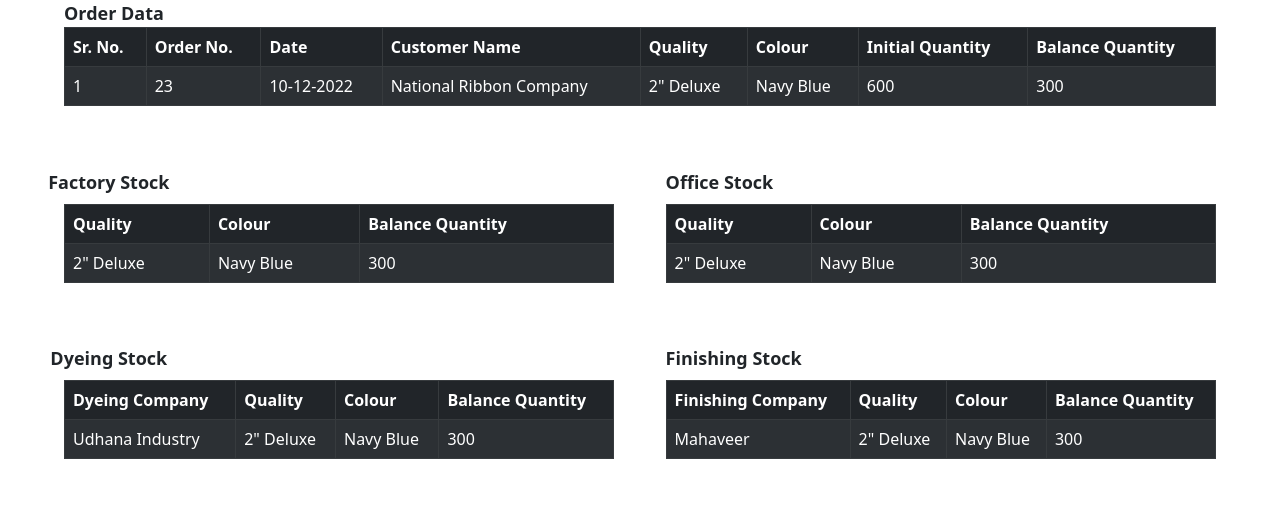
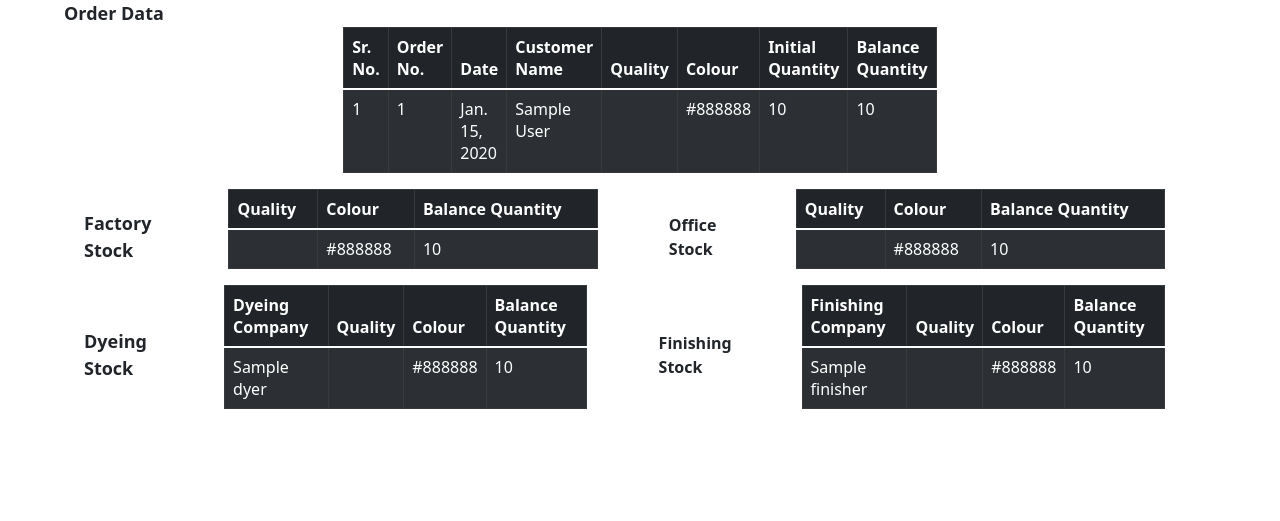
Before and after one commit to bothrajat/Stock-Management, a Django app: page /management/stock-view/ in a window 1280 px wide. Shown: the part 56-577 px from the top of the page. Run offline with Django 4.2, Linux system fonts and the light colour scheme; tables that the repository leaves empty hold one stand-in row (values such as "Sample post").

Commit message:
stockview

```diff
--- a/management/admin.py
+++ b/management/admin.py
@@ -13,3 +13,6 @@ admin.site.register(FactoryStock)
 admin.site.register(OfficeStock)
 admin.site.register(DyeingStock)
 admin.site.register(FinishingStock)
+admin.site.register(OrderList)
+admin.site.register(Office)
+admin.site.register(Factory)
--- a/management/models.py
+++ b/management/models.py
@@ -23,6 +23,12 @@ class OrderList(models.Model):
     OrderedQuantity = models.PositiveIntegerField()
     BalanceQuantity = models.PositiveIntegerField()
     Date = models.DateField()
+
+class Office(models.Model):
+    Name=models.CharField(max_length=10, unique=True)
+
+class Factory(models.Model):
+    Name=models.CharField(max_length=20, unique=True)
 
 class Dyer(models.Model):
     Name=models.CharField(max_length=256, unique=True)
--- a/management/views.py
+++ b/management/views.py
@@ -76,7 +76,14 @@ def order_booking(request):
 
 
 def stock_view(request):
-    return render(request, "stock_view.html")
+    FactStock = FactoryStock.objects.all()
+    OffStock = OfficeStock.objects.all()
+    DyeStock = DyeingStock.objects.all()
+    Orders = OrderList.objects.all()
+    FinStock = FinishingStock.objects.all()
+
+
+    return render(request, "stock_view.html", context={"FactStock":FactStock, "OffStock":OffStock, "DyeStock":DyeStock, "Orders":Orders, "FinStock":FinStock})
 
 
 def consumption_record(request):
--- a/static/stock_view.css
+++ b/static/stock_view.css
@@ -46,6 +46,11 @@ form {
   justify-content: center;
   margin-left: 5vw;
   margin-right: 5vw;
+}
+.row_wrap table{
+  width: 42vw;
+  margin-left: 4vw;
+  margin-right: 4vw;
 }
 
 .row_wrap>label {
@@ -100,16 +105,15 @@ form {
 .dwrap {
   display: flex;
   flex-direction: row;
+  margin-left: 5vw;
+  margin-right: 5vw;
 }
-.dwrap .row_wrap_left table{
-  width: 43vw;
+.dwrap>table{
+  width: 100vw;
+  display: flex;
+  flex-direction: column;
   margin-left: 5vw;
   margin-right: 2vw;
-}
-.dwrap .row_wrap_right table{
-  width: 43vw;
-  margin-right: 5vw;
-  margin-left: 2vw;
 }
 .dwrap>div:nth-child(1){
   height: 50vh;
@@ -128,7 +132,6 @@ form {
 .row_wrap_left .leftt {
   text-align: left;
   margin-left: -33vw;
-  margin-bottom: -3vw;
   font-size:large;
 }
 
@@ -154,3 +157,16 @@ form {
 .row_wrap_right select {
   width: 250px;
 }
+
+.column {
+  float: left;
+  width: 50%;
+  padding: 5px;
+}
+/* table{
+  counter-reset: Serial;
+}
+tr td:first-child:before {
+  counter-increment: Serial; /* Increment the Serial counter */
+  content: "" counter(Serial); /* Display the counter */
+}    */
--- a/templates/stock_view.html
+++ b/templates/stock_view.html
@@ -1,16 +1,15 @@
 {% load static %}
 <html>
     <head>
-        <meta charset="utf-8">
-        <meta name="viewport" content="width=device-width, initial-scale=1">
-        <link href="https://cdn.jsdelivr.net/npm/bootstrap@5.2.3/dist/css/bootstrap.min.css" rel="stylesheet" integrity="sha384-rbsA2VBKQhggwzxH7pPCaAqO46MgnOM80zW1RWuH61DGLwZJEdK2Kadq2F9CUG65" crossorigin="anonymous">
+        <meta charset="utf-8" />
+        <meta name="viewport" content="width=device-width, initial-scale=1" />
+        <link href="https://cdn.jsdelivr.net/npm/bootstrap@5.2.3/dist/css/bootstrap.min.css" rel="stylesheet" integrity="sha384-rbsA2VBKQhggwzxH7pPCaAqO46MgnOM80zW1RWuH61DGLwZJEdK2Kadq2F9CUG65" crossorigin="anonymous" />
 
-        <link rel="stylesheet" href="{% static 'stock_view.css' %}"/>
+        <link rel="stylesheet" href="{% static 'stock_view.css' %}" />
     </head>
     <body>
         <nav class="navbar navbar-expand-lg navbar-dark bg-dark">
-        <button class="navbar-toggler" type="button" data-toggle="collapse" data-target="#navbarNavAltMarkup"
-            aria-controls="navbarNavAltMarkup" aria-expanded="false" aria-label="Toggle navigation">
+            <button class="navbar-toggler" type="button" data-toggle="collapse" data-target="#navbarNavAltMarkup" aria-controls="navbarNavAltMarkup" aria-expanded="false" aria-label="Toggle navigation">
                 <span class="navbar-toggler-icon"></span>
             </button>
             <div class="collapse navbar-collapse" id="navbarNavAltMarkup">
@@ -23,11 +22,10 @@
                 </div>
             </div>
         </nav>
-          <div>
-          <label style="margin-left:5vw; font-size: large;"><b>Order Data</b></label>
+
+        <div style="overflow-y: auto;">
+            <label style="margin-left: 5vw; font-size: large;"><b>Order Data</b></label>
             <div class="row_wrap">
-
-
                 <table class="table table-striped table-dark table-hover table-bordered" style="align-self: center;">
                     <thead>
                         <tr>
@@ -41,23 +39,26 @@
                             <th scope="col">Balance Quantity</th>
                         </tr>
                     </thead>
+                    <tbody class="table-group-divider">
+                        {% for Order in Orders %}
                         <tr>
-              <td>1</td>
-              <td>23</td>
-              <td>10-12-2022</td>
-              <td>National Ribbon Company</td>
-              <td>2" Deluxe</td>
-              <td>Navy Blue</td>
-              <td>600</td>
-              <td>300</td>
+                            <td>{{Order.Order.pk}}</td>
+                            <td>{{Order.Order.OrderNo}}</td>
+                            <td>{{Order.Date}}</td>
+                            <td>{{Order.Customer.CustomerName}}</td>
+                            <td>{{Order.Quality.Quality}}</td>
+                            <td>{{Order.Colour.Colour}}</td>
+                            <td>{{Order.OrderedQuantity}}</td>
+                            <td>{{Order.BalanceQuantity}}</td>
                         </tr>
+                        {% endfor %}
+                    </tbody>
                 </table>
+
             </div>
-          </div>
-          <div class="dwrap">
+            <div class="row_wrap">
 
-            <div class="row_wrap_left">
-              <label class="leftt"><b>Factory Stock</b></label>
+                <label style="font-size: large;"><b>Factory Stock</b></label>
                 <table class="table table-striped table-dark table-hover table-bordered" style="align-self: center;">
                     <thead>
                         <tr>
@@ -66,13 +67,45 @@
                             <th scope="col">Balance Quantity</th>
                         </tr>
                     </thead>
+                    <tbody class="table-group-divider">
+                        {% for Stock in FactStock %}
                         <tr>
-                  <td>2" Deluxe</td>
-                  <td>Navy Blue</td>
-                  <td>300</td>
+                            <td>{{Stock.Quality.Quality}}</td>
+                            <td>{{Stock.Colour.Colour}}</td>
+                            <td>{{Stock.Quantity}}</td>
                         </tr>
+                        {% endfor %}
+                    </tbody>
                 </table>
-              <label class="leftt"><b>Dyeing Stock</b></label>
+
+
+                <label class="leftt"><b>Office Stock</b></label>
+
+
+                <table class="table table-striped table-dark table-hover table-bordered" style="align-self: center;">
+                    <thead>
+                        <tr>
+                            <th scope="col">Quality</th>
+                            <th scope="col">Colour</th>
+                            <th scope="col">Balance Quantity</th>
+                        </tr>
+                    </thead>
+                    <tbody class="table-group-divider">
+                        {% for Stock in OffStock %}
+                        <tr>
+                            <td>{{Stock.Quality.Quality}}</td>
+                            <td>{{Stock.Colour.Colour}}</td>
+                            <td>{{Stock.Quantity}}</td>
+                        </tr>
+                        {% endfor %}
+                    </tbody>
+                </table>
+            </div>
+            <div class="row_wrap">
+
+
+                <label style="font-size: large;"><b>Dyeing Stock</b></label>
+
                 <table class="table table-striped table-dark table-hover table-bordered" style="align-self: center;">
                     <thead>
                         <tr>
@@ -82,31 +115,20 @@
                             <th scope="col">Balance Quantity</th>
                         </tr>
                     </thead>
+                    <tbody class="table-group-divider">
+                        {% for Stock in DyeStock %}
                         <tr>
-                  <td>Udhana Industry</td>
-                  <td>2" Deluxe</td>
-                  <td>Navy Blue</td>
-                  <td>300</td>
+                            <td>{{Stock.Dyer.Name}}</td>
+                            <td>{{Stock.Quality.Quality}}</td>
+                            <td>{{Stock.Colour.Colour}}</td>
+                            <td>{{Stock.Quantity}}</td>
                         </tr>
+                        {% endfor %}
+                    </tbody>
                 </table>
-            </div>
-            <div class="row_wrap_right">
-              <label class="leftt"><b>Office Stock</b></label>
-              <table class="table table-striped table-dark table-hover table-bordered" style="align-self: center;">
-                <thead>
-                  <tr>
-                    <th scope="col">Quality</th>
-                    <th scope="col">Colour</th>
-                    <th scope="col">Balance Quantity</th>
-                  </tr>
-                </thead>
-                <tr>
-                  <td>2" Deluxe</td>
-                  <td>Navy Blue</td>
-                  <td>300</td>
-                </tr>
-              </table>
+
                 <label class="leftt"><b>Finishing Stock</b></label>
+
                 <table class="table table-striped table-dark table-hover table-bordered" style="align-self: center;">
                     <thead>
                         <tr>
@@ -116,12 +138,16 @@
                             <th scope="col">Balance Quantity</th>
                         </tr>
                     </thead>
+                    <tbody class="table-group-divider">
+                        {% for Stock in FinStock %}
                         <tr>
-                  <td>Mahaveer</td>
-                  <td>2" Deluxe</td>
-                  <td>Navy Blue</td>
-                  <td>300</td>
+                            <td>{{Stock.Finisher.Name}}</td>
+                            <td>{{Stock.Quality.Quality}}</td>
+                            <td>{{Stock.Colour.Colour}}</td>
+                            <td>{{Stock.Quantity}}</td>
                         </tr>
+                        {% endfor %}
+                    </tbody>
                 </table>
             </div>
         </div>
```
Also changed, not shown: management/migrations/0003_factory_office.py (added). Lines whose indentation alone changed are shown as unchanged.
